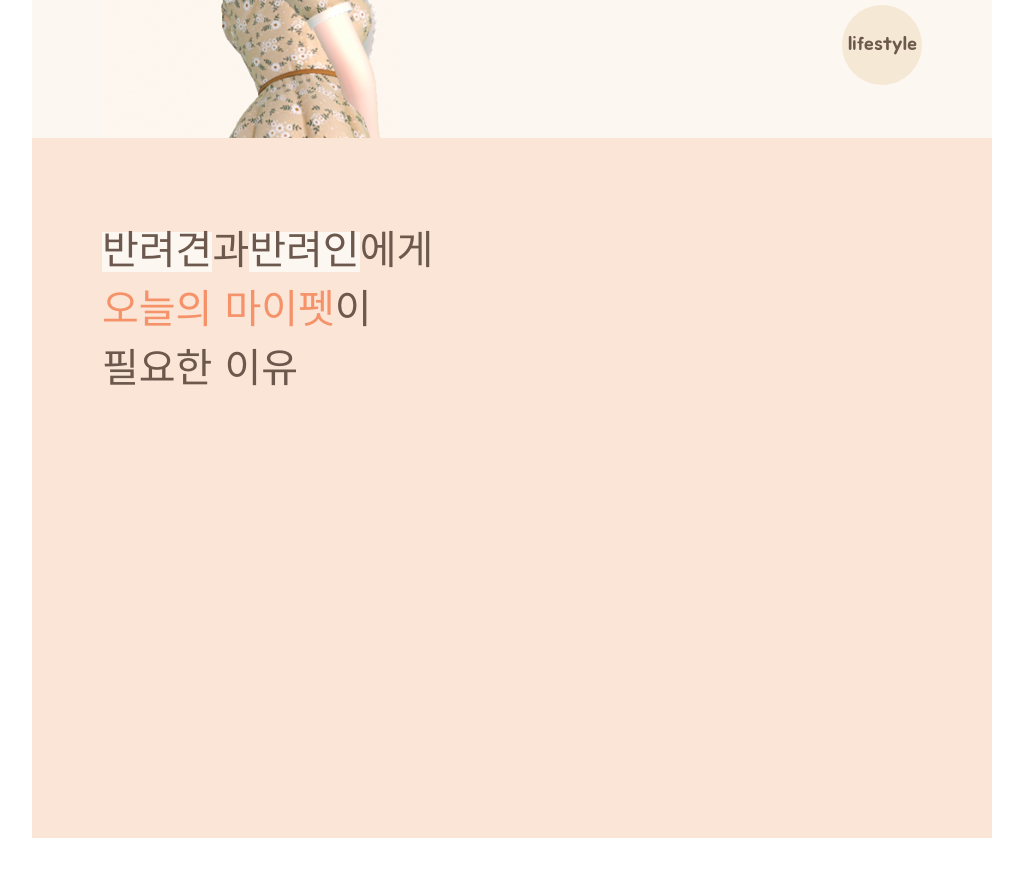
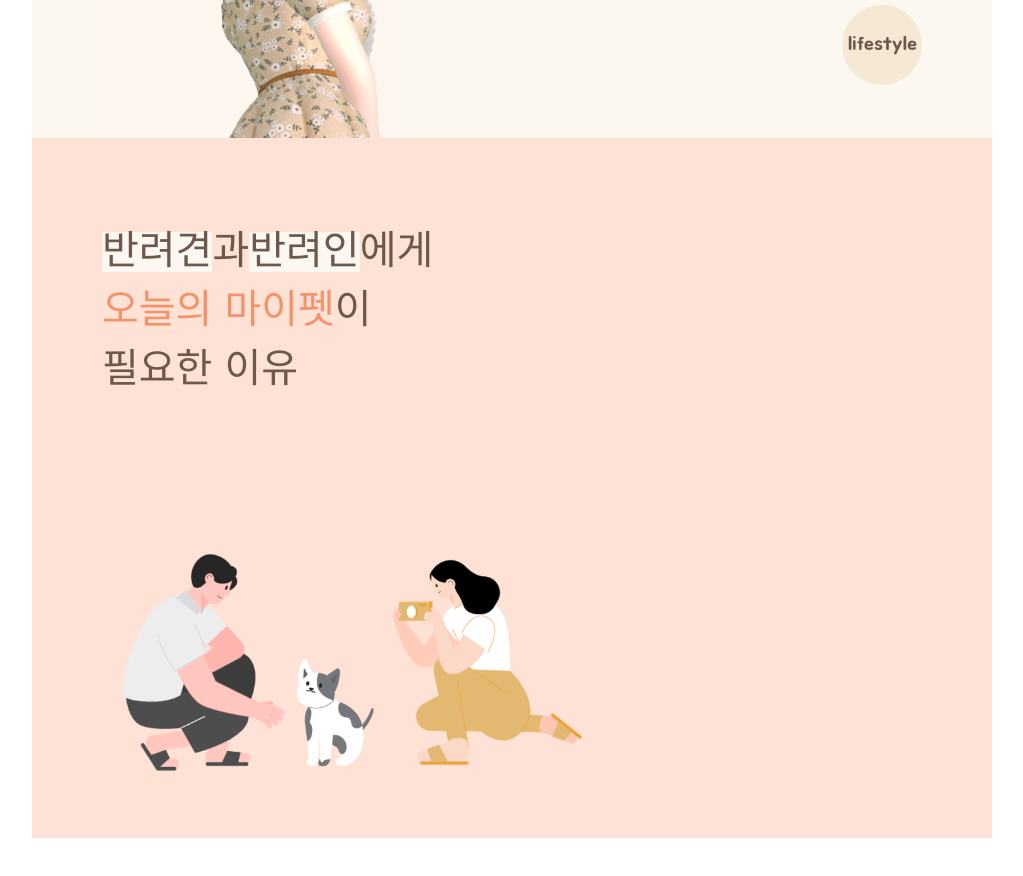
Before and after one commit to CreamDeLaCream/creme-client, a React (Create React App) app: page / in a window 1280 px wide. Shown: the part 1120-1996 px from the top of the page, without its empty margins (128-1151 px from the left). Built offline with nearby package versions, Linux system fonts and the light colour scheme; a web font is replaced by a local one.

Commit message:
[#28] edit : 인트로 UI 추가

```diff
--- a/src/common/styles/GlobalStyle.js
+++ b/src/common/styles/GlobalStyle.js
@@ -15,6 +15,7 @@
         --gray: #a2a2a2;
         --lightgray: #fff7ea;
         --bggray: #fffdfa;
+        --bgpink: #ffe2d6;
     }
     @import url('https://fonts.googleapis.com/css2?family=IBM+Plex+Sans+KR:wght@300&display=swap');
     @import url('https://fonts.googleapis.com/css2?family=Jua&display=swap');
--- a/src/pages/Intro/Intro3rd.js
+++ b/src/pages/Intro/Intro3rd.js
@@ -6,6 +6,8 @@
 import HighlightText from '../../common/styles/HighlightText';
 
 export const Intro3rd = () => {
+  const env = process.env;
+  env.PUBLIC_URL = env.PUBLIC_URL || '';
   return (
     <IntroBg>
       <IntroTitle>
@@ -13,9 +15,14 @@
           <HighlightText color="var(--lightcream)">반려견</HighlightText>과
           <HighlightText color="var(--lightcream)">반려인</HighlightText>에게{' '}
           <br />
-          <span style={{ color: 'var(--main)' }}>오늘의 마이펫</span>이<br />{' '}
+          <span style={{ color: 'var(--main)' }}>오늘의 마이펫</span>이 <br />
           필요한 이유
         </Text>
+        <img
+          alt=""
+          src={process.env.PUBLIC_URL + `/Image/partner2.png`}
+          width="500px"
+        ></img>
       </IntroTitle>
       <IntroContent></IntroContent>
     </IntroBg>
@@ -23,7 +30,7 @@
 };
 
 const IntroBg = styled.div`
-  background-color: var(--lightorange);
+  background-color: var(--bgpink);
   width: 100%;
   height: 700px;
   display: flex;
@@ -34,6 +41,10 @@
   height: 100%;
   margin-left: 70px;
   margin-top: 80px;
+
+  img {
+    margin-top: 120px;
+  }
 `;
 
 const IntroContent = styled.div`
```
Also changed, not shown: public/Image/partner2.png (added).
